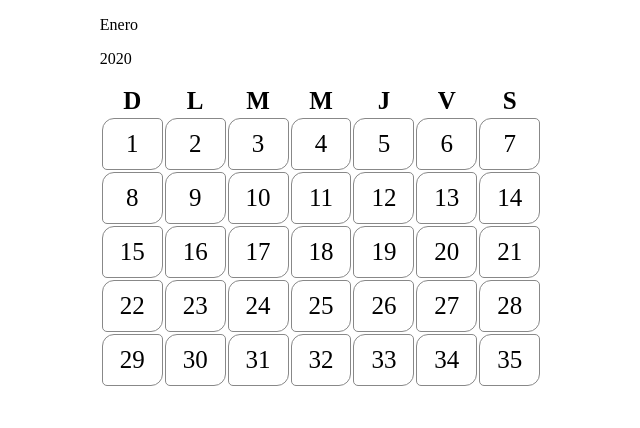
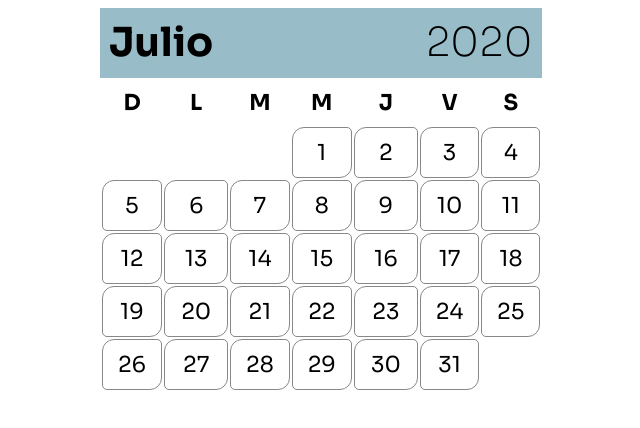
Before and after one commit to StevenLzn/calendar-js, a plain HTML site: page index.html in a window 1280 px wide. Shown: the whole page, without its empty margins (319-959 px from the left). Drawn offline with Linux system fonts and the light colour scheme.

Commit message:
Se agrego array de meses, se agrego algoritmo para la acomodacion de los dias en el calendario, se actualizo el diseño del title, se agrego fuente de google fonts

```diff
--- a/index.html
+++ b/index.html
@@ -6,16 +6,15 @@
     <meta name="viewport" content="width=device-width, initial-scale=1.0">
     <title>Document</title>
     <link rel="stylesheet" href="styles/style.css">
-</head>
-
+    <link href="https://fonts.googleapis.com/css2?family=Sora:wght@200;300;400;700&display=swap" rel="stylesheet">
 <body>
     <div class="calendar-container">
         <div class="calendar-title-container">
-            <p>Enero</p>
-            <p>2020</p>
+            <p id="month"></p>
+            <p id="year"></p>
         </div>
         <table class="day-list" id="day-list">
-            <tr>
+            <tr class="days-title">
                 <th>D</th>
                 <th>L</th>
                 <th>M</th>
@@ -24,7 +23,6 @@
                 <th>V</th>
                 <th>S</th>
             </tr>
-
         </table>
     </div>
     <script async src="scripts/main.js"></script>
--- a/scripts/main.js
+++ b/scripts/main.js
@@ -1,14 +1,80 @@
-window.onload = function dayList(){
+var actual = new Date();
+var day = actual.getDate();
+var month = actual.getMonth() + 1;
+var year = actual.getFullYear();
+var MONTHS = [
+    { id: "1", title: "ENERO", description: "Enero", days: 31 },
+    { id: "2", title: "FEBRERO", description: "Febrero", days: 28 },
+    { id: "3", title: "MARZO", description: "Marzo", days: 31 },
+    { id: "4", title: "ABRIL", description: "Abril", days: 30 },
+    { id: "5", title: "MAYO", description: "Mayo", days: 31 },
+    { id: "6", title: "JUNIO", description: "Junio", days: 30 },
+    { id: "7", title: "JULIO", description: "Julio", days: 31 },
+    { id: "8", title: "AGOSTO", description: "Agosto", days: 31 },
+    { id: "9", title: "SEPTIEMBRE", description: "Septiembre", days: 30 },
+    { id: "10", title: "OCTUBRE", description: "Octubre", days: 31 },
+    { id: "11", title: "NOVIEMBRE", description: "Noviembre", days: 30 },
+    { id: "12", title: "DICIEMBRE", description: "Diciembre", days: 31 },
+]
+
+window.onload = function init() {
+    document.getElementById("month").textContent = MONTHS[month - 1].description;
+    document.getElementById("year").textContent = year;
+    ListDays();
+}
+
+function ListDays(){
     var day = 1;
-    var container = document.getElementById("day-list")
+    var counter = 0;
+    var container = document.getElementById("day-list");
+
+    if (month >= 3) {
+        month -= 2;
+    } else {
+        month += 10;
+    }
+    if ((month === 11) || (month === 12)) {
+        year--;
+    }
+
+    const k = year % 100;
+    const j = parseInt(year / 100);
+
+    let d = parseInt(2.6 * month - .2);
+    d += parseInt(1 + k);
+    d += k / 4;
+    d = parseInt(d);
+    d += parseInt(j / 4);
+    d -= parseInt(2 * j);
+    d %= 7;
+
+    if (year >= 1700 && year <= 1751) {
+        d -= 3;
+    } else {
+        if (year <= 1699) {
+            d -= 4;
+        }
+    }
+    if (d < 0) {
+        d += 7;
+    }
     for (let i = 0; i < 5; i++) {
         var row = document.createElement("tr")
-        for (let i = 0; i < 7; i++) {
-            var cell = document.createElement("td")
-            var cellText = document.createTextNode(day)
-            cell.appendChild(cellText)
-            row.appendChild(cell)
-            day += 1;
+        for (let j = 0; j < 7; j++) {
+            if (i == 0 && j < d) {
+                var cell = document.createElement("td")
+                row.appendChild(cell)
+            } else {
+                if (counter < MONTHS[month - 1].days) {
+                    counter++;
+                    var cell = document.createElement("td")
+                    var cellText = document.createTextNode(day)
+                    cell.classList.add("cell-day")
+                    cell.appendChild(cellText)
+                    row.appendChild(cell)
+                    day += 1;
+                }
+            }
         }
         container.appendChild(row)
     }
--- a/styles/style.css
+++ b/styles/style.css
@@ -1,16 +1,46 @@
+body{
+    font-family: 'Sora', sans-serif;
+}
 .calendar-container{
     width: 35%;
     margin: auto;
 }
 
+.calendar-title-container {
+    background-color: #99BDC8;
+    height: 70px;
+}
+
+#month {
+    width: 47.5%;
+    font-size: 40px;
+    font-weight: 900;
+    display: inline-block;
+    padding-left: 2%;
+    margin: 2% 0;
+}
+#year {
+    font-weight: 200;
+    width: 47.5%;
+    font-size: 40px;
+    display: inline-block;
+    text-align: right;
+    padding-right: 2%;
+    margin: 2% 0;
+}
+.days-title{
+    height: 45px;
+}
+
 .day-list{
     display: table;
     width: 100%;
-    font-size: 25px;
+    font-size: 22px;
     text-align: center;
+    font-weight: 400;
 }
 
-.day-list td {
+.cell-day {
     border: 1px #888888 solid;
     padding: 2.5% 0%;
     border-radius: 12px 5px;
```
